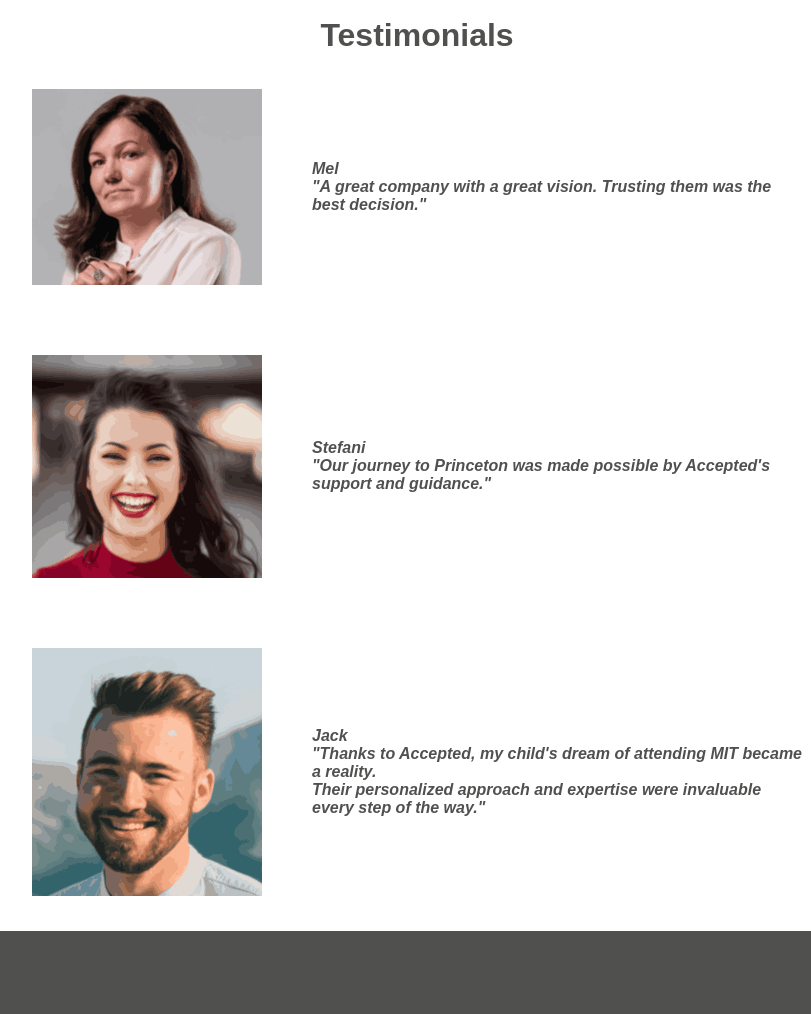
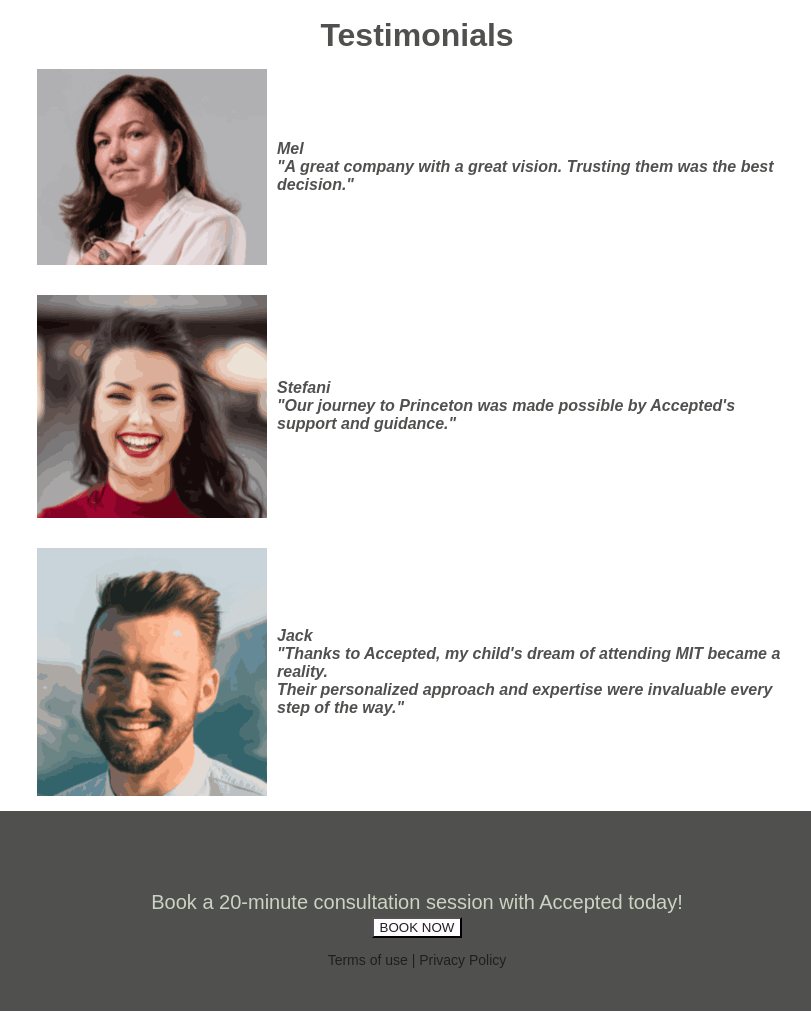
Before and after one commit to Christiehao/demo123, a plain HTML site: page landing.html in a window 1280 px wide. Shown: the part 950-1964 px from the top of the page, without its empty margins (223-1034 px from the left). Drawn offline with Linux system fonts and the light colour scheme.

Commit message:
Update assignment2style.css

```diff
--- a/assignment2style.css
+++ b/assignment2style.css
@@ -83,7 +83,7 @@ input[type="text"] {padding:5px}
 .cell {
     display:flex;
     max-width: 520px;
-    padding: 25px;
+    padding: 5px;
     border: 1px;
     align-items: center;
 }
```
